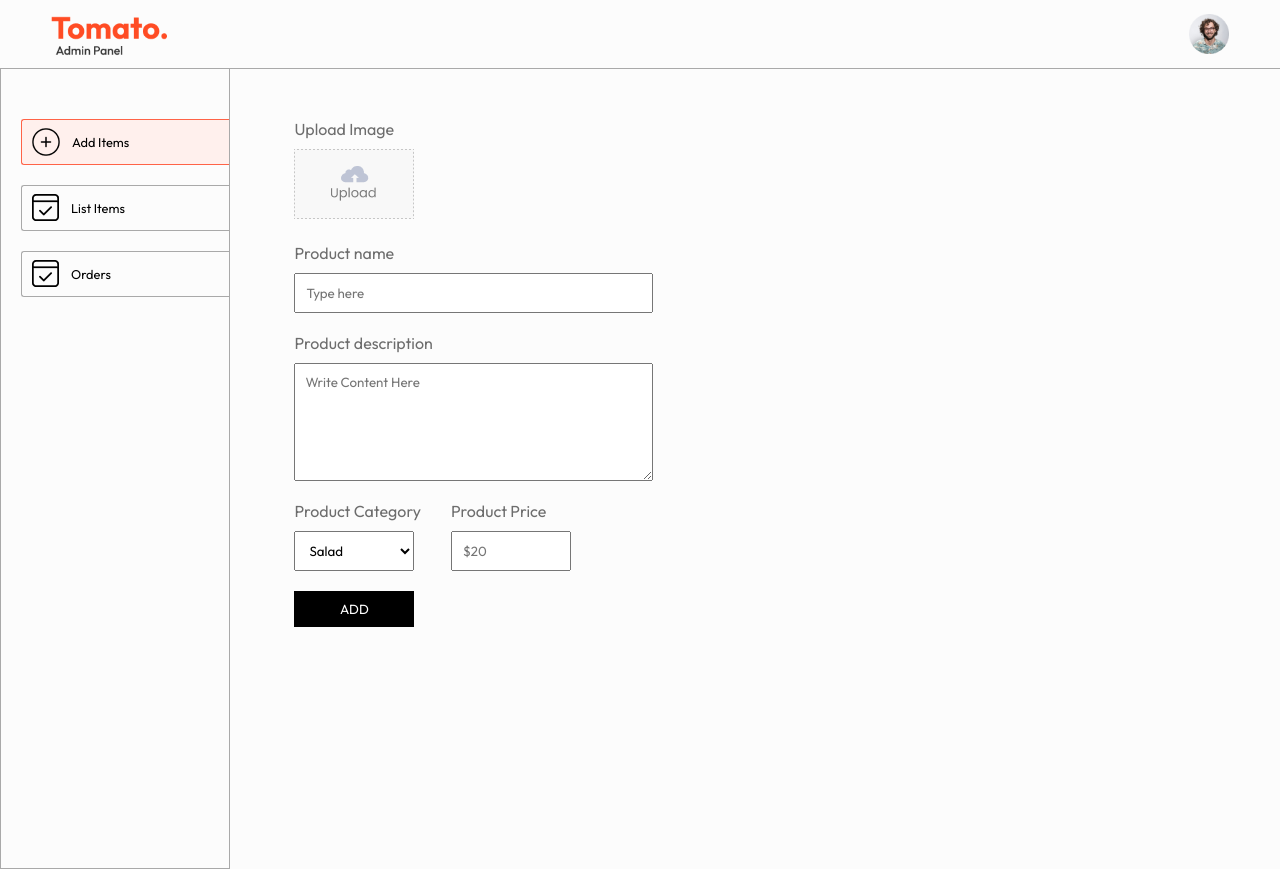
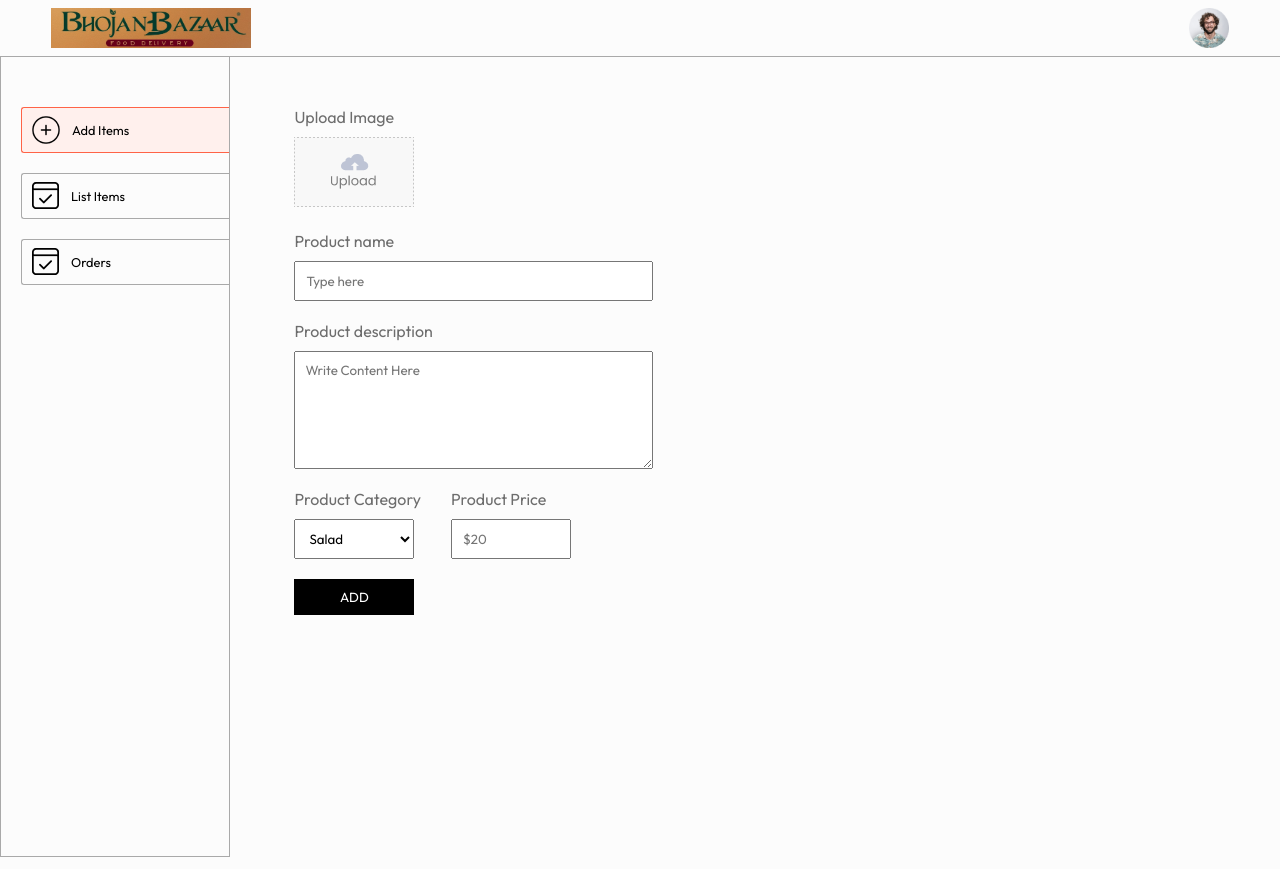
Before and after one commit to Praveshkacode/Food-Ordering-Website-Admin-React-JS, a React (Vite) app: page /add in a window 1280 px wide. Built offline with nearby package versions, Linux system fonts and the light colour scheme.

Commit message:
change the content

```diff
--- a/src/assets/assets.js
+++ b/src/assets/assets.js
@@ -1,4 +1,5 @@
 import logo from './logo.png'
+import logo2 from './logo2.jpg'
 import add_icon from './add_icon.png'
 import order_icon from './order_icon.png'
 import profile_image from './profile_image.png'
@@ -7,6 +8,7 @@ import parcel_icon from './parcel_icon.png'
 
 export const assets ={
     logo,
+    logo2,
     add_icon,
     order_icon,
     profile_image,
--- a/src/components/Navbar/Navbar.css
+++ b/src/components/Navbar/Navbar.css
@@ -6,7 +6,7 @@
 }
 
 .navbar .logo{
-    width: max(10%,80px);
+    width: max(16%,200px);
 
 }
 
--- a/src/components/Navbar/Navbar.jsx
+++ b/src/components/Navbar/Navbar.jsx
@@ -5,7 +5,7 @@ import { assets } from '../../assets/assets'
 const Navbar = () => {
   return (
     <div className='navbar'>
-     <img className="logo" src={assets.logo} alt="" />
+     <img className="logo" src={assets.logo2} alt="" />
      <img className="profile" src={assets.profile_image} alt="" />
     </div>
   )
```
Also changed, not shown: src/assets/logo2.jpg (added).
